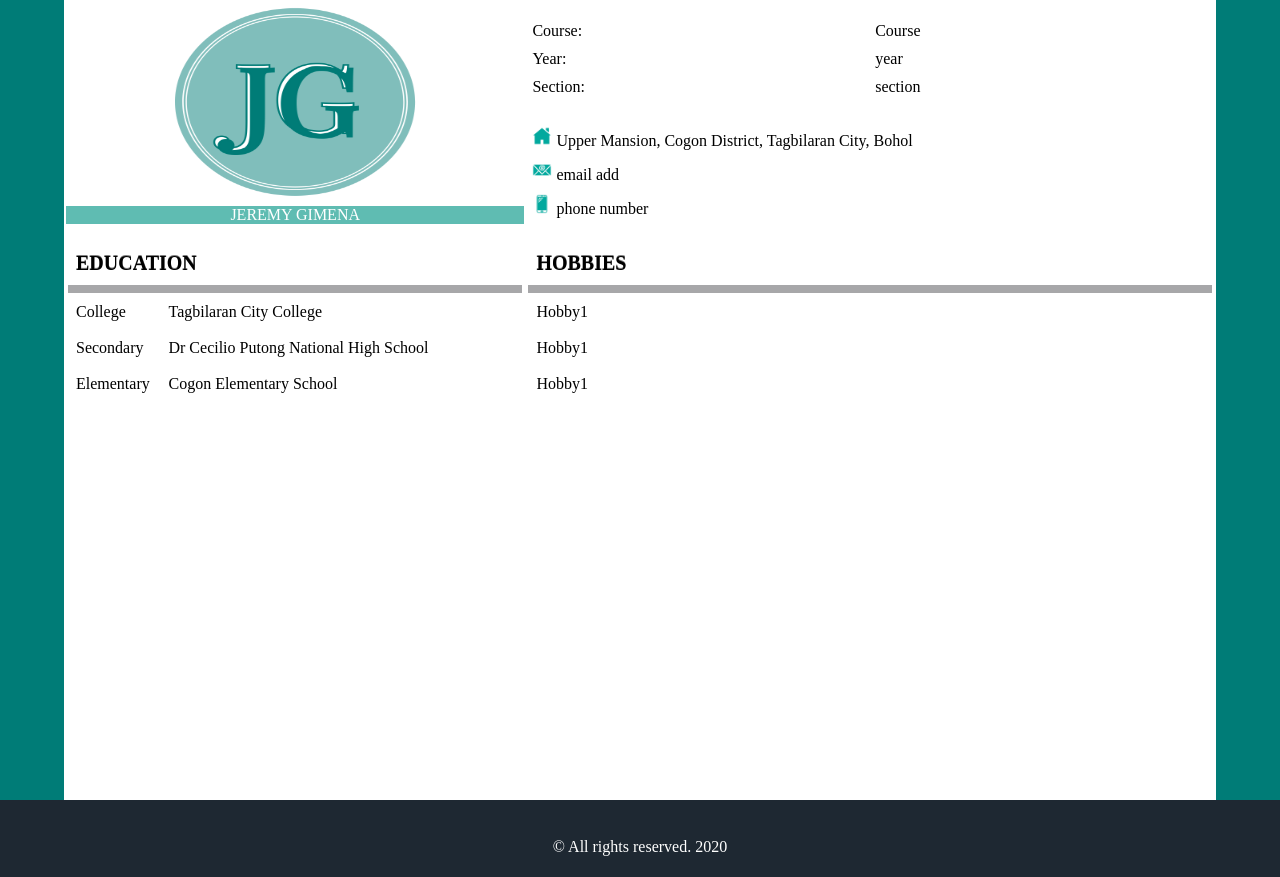
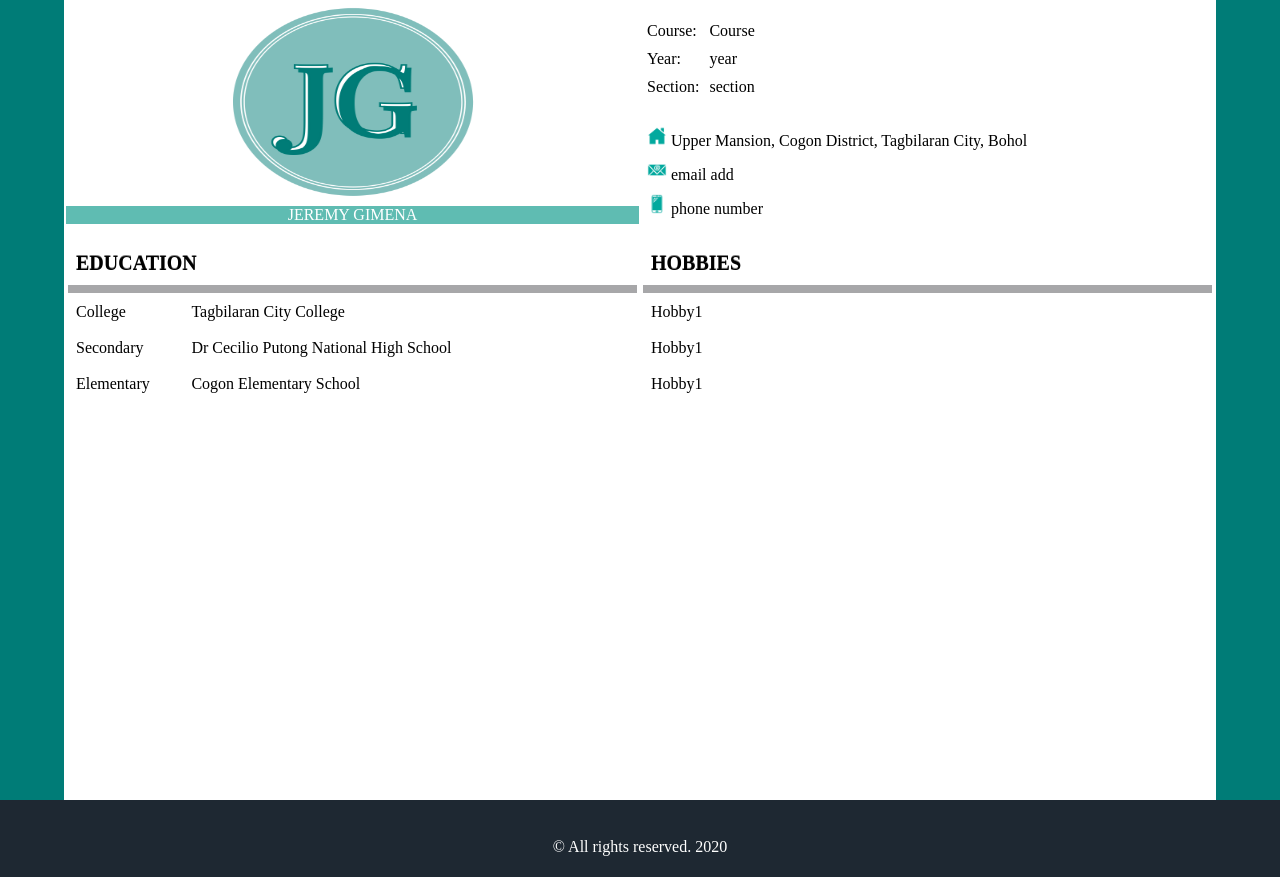
Before and after one commit to marianme143/CourseraAssignment, a plain HTML site: page marianme143/JG/index.html in a window 1280 px wide. Drawn offline with Linux system fonts and the light colour scheme.

Commit message:
Update style.css

```diff
--- a/marianme143/JG/css/style.css
+++ b/marianme143/JG/css/style.css
@@ -91,15 +91,20 @@ tr{
 	background-color: white;
 }
 
-.tdLeft, .tdLeft1{
-	width: 40%;
+.tdLeft{
+	width: 50%;
+	text-align: right;
+}
+
+.tdLeft1{
+	width: 10%;
 	text-align: right;
 }
 
 
 
 .tdRight, .tdRight1{
-	width: 40%;
+	//width: 40%;
 	text-align: left;
 }
 
```
